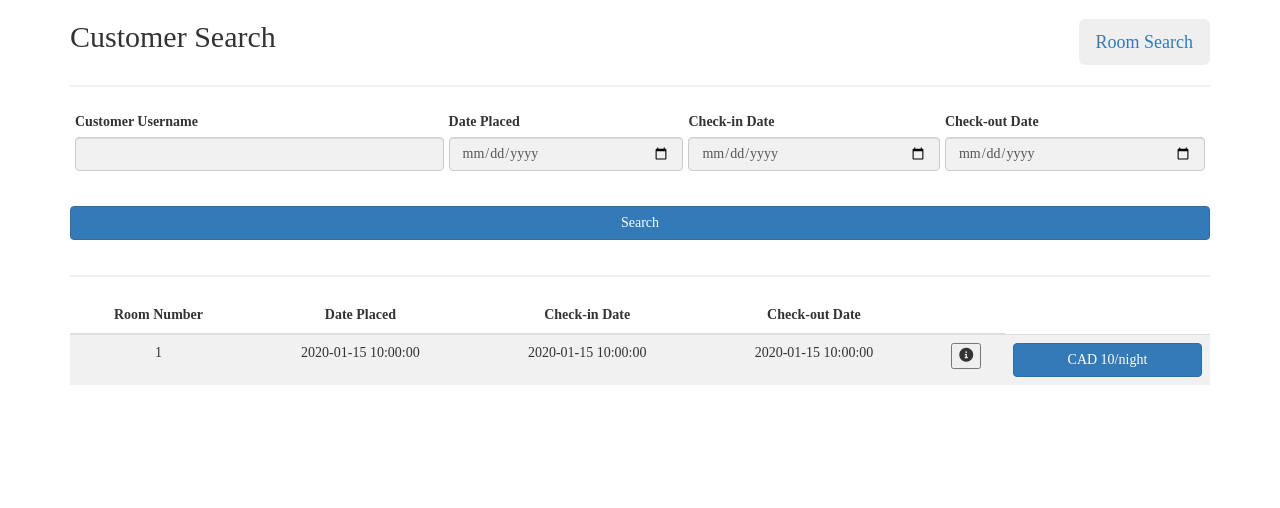
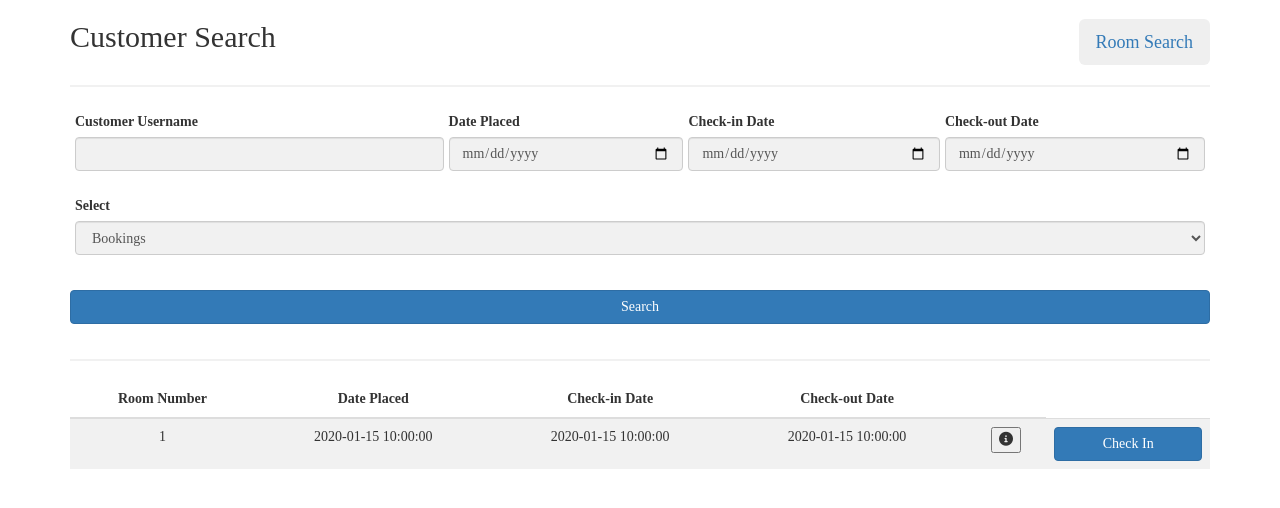
Before and after one commit to noelkhalaf/DataBase_1_Project_E_Hotel, a Flask app: template templates/employeeCustomerSearch.html in a window 1280 px wide. Shown: the top 508 px of the page. Run offline with Flask 2, Linux system fonts and the light colour scheme; the template is opened without the code that fills it: most values are stand-ins (such as "Sample title", 1, 10 or a date in 2020); some libraries are stand-ins or nearby versions.

Commit message:
Added select dropdown to seperate customer rooms

```diff
--- a/templates/employeeCustomerSearch.html
+++ b/templates/employeeCustomerSearch.html
@@ -57,6 +57,17 @@
                     </div>
                 </div>
             </div>
+            <div class="table">
+                <div class="table-cell">
+                    <div class="form-group">
+                        <label class="form-label" for="show">Select</label>
+                        <select class="form-control" id="show" name="show">
+                            <option value="Bookings">Bookings</option>
+                            <option value="Rentals">Rentals</option>
+                        </select>
+                    </div>
+                </div>
+            </div>
             <div class="buttonHolder">
                 <button type="submit" class="btn btn-primary btn-block">Search</button>
             </div>
@@ -94,7 +105,7 @@
                 </div>
             </div>
         </div>
-        {% if bookings %}
+        {% if customerRooms %}
             <table class="table table-striped" id="customer-bookings-table">
                 <thead class="table-dark">
                     <tr class="table-col">
@@ -106,7 +117,7 @@
                     </tr>
                 </thead>
                 <tbody>
-                {% for row in available_rooms %}
+                {% for row in customerRooms %}
                 <tr>
                     <td>{{ row['room_num'] }}</td>
                     <td>{{ row['placed_date'] }}</td>
@@ -117,7 +128,13 @@
                             <i class="fa fa-circle-info"></i>
                         </button>
                     </td>
-                    <td><button class="btn btn-primary btn-block" onclick="transformBooking(`{{ row['booking_id'] }}`)">CAD {{ row['price'] }}/night</button></td>
+                    <td>
+                        {% if showRentals %}
+                            <button class="btn btn-primary btn-block" onclick="checkOut()">Check Out</button>
+                        {% else %}
+                            <button class="btn btn-primary btn-block" onclick="transformBooking()">Check In</button>
+                        {% endif %}
+                    </td>
                 </tr>
                 {% endfor %}
                 </tbody>
```
